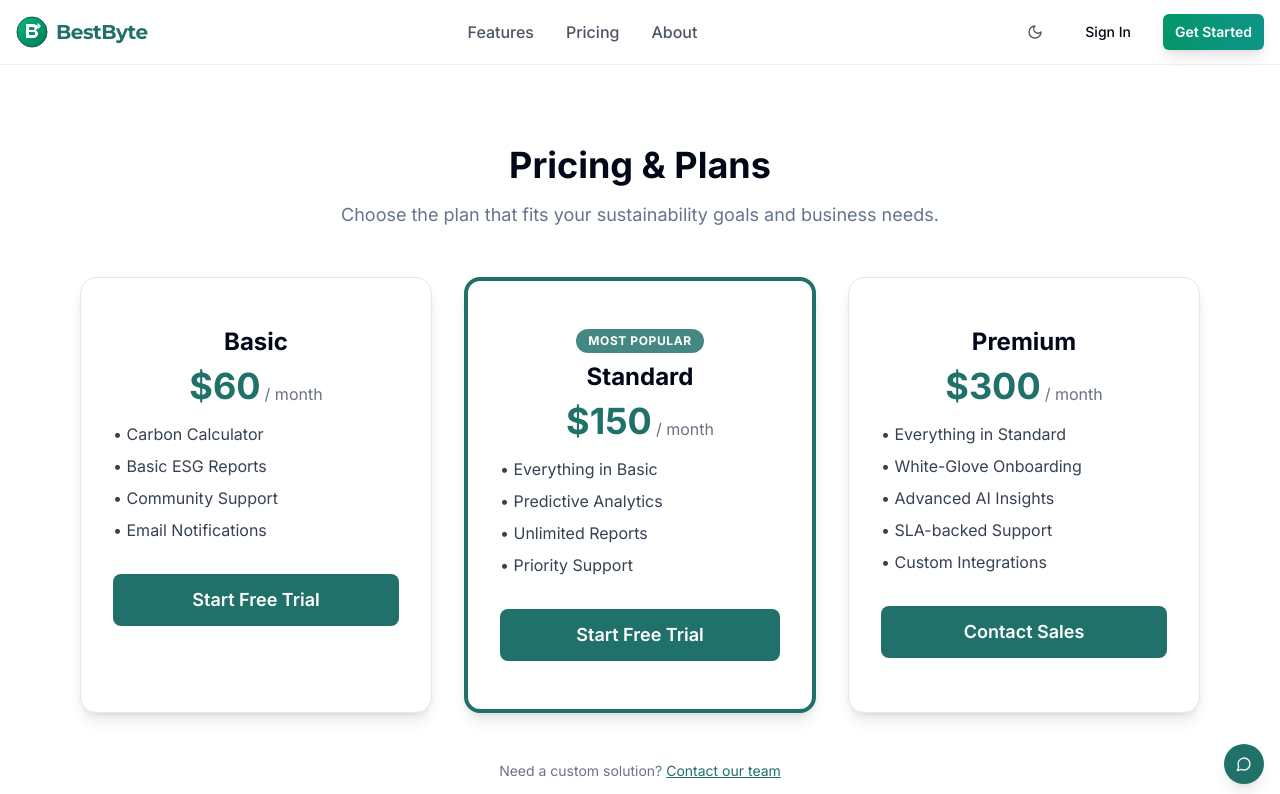
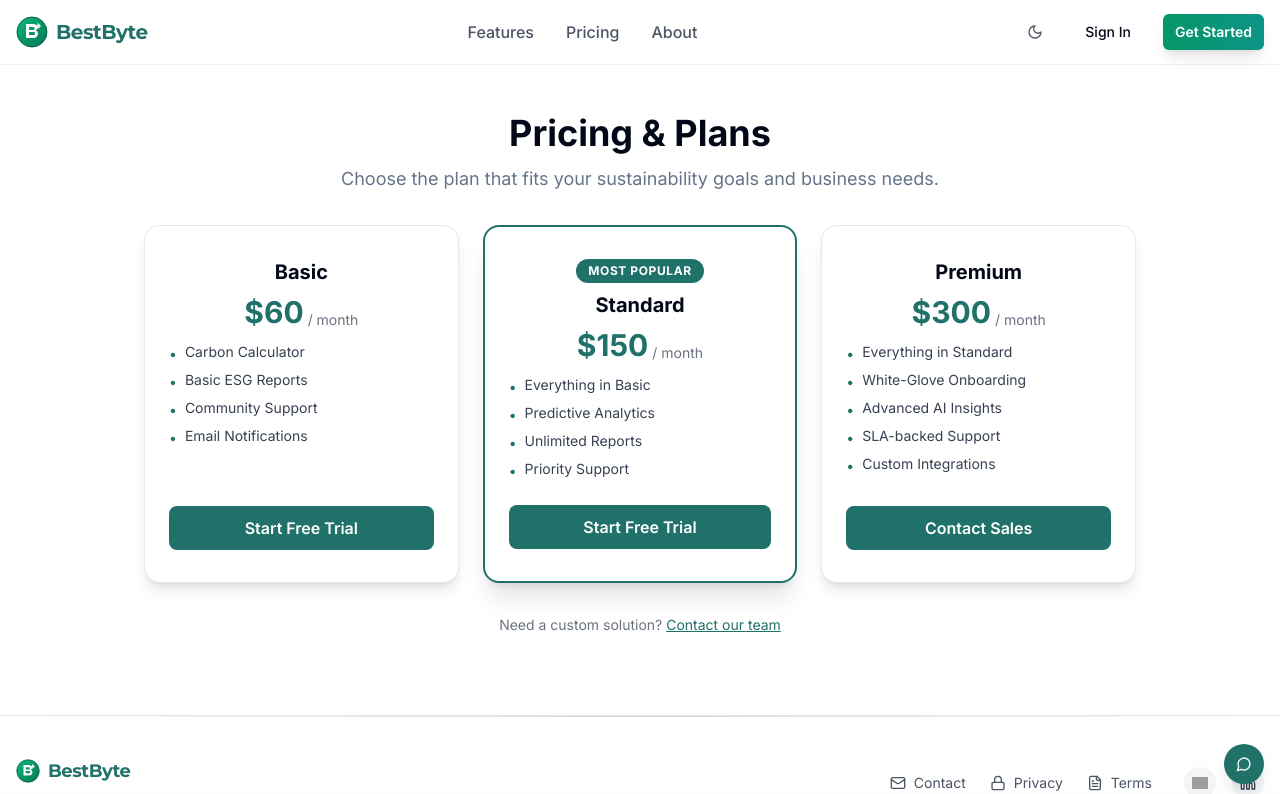
Before and after one commit to ChingizMammadov/bestbyte-esg-vision, a React (Vite) app: page /pricing in a window 1280 px wide. Shown: the top 794 px of the page. Built offline with nearby package versions, Linux system fonts and the light colour scheme; grey boxes are pictures that could not be loaded.

Commit message:
Refactor: Adjust pricing plan layout
Reduce the size of the pricing section and display plans in a single line.

```diff
--- a/src/pages/Pricing.tsx
+++ b/src/pages/Pricing.tsx
@@ -50,41 +50,44 @@ export default function Pricing() {
     <div className="flex flex-col min-h-screen bg-background font-sans">
       <Navbar />
       <main className="flex-1">
-        <section className="container py-12 md:py-20">
-          <h1 className="text-3xl md:text-4xl font-bold mb-4 text-center px-4">Pricing & Plans</h1>
-          <p className="mb-8 md:mb-12 text-base md:text-lg text-center text-muted-foreground px-4 max-w-3xl mx-auto">
+        <section className="container py-8 md:py-12">
+          <h1 className="text-3xl md:text-4xl font-bold mb-3 text-center px-4">Pricing & Plans</h1>
+          <p className="mb-6 md:mb-8 text-base md:text-lg text-center text-muted-foreground px-4 max-w-3xl mx-auto">
             Choose the plan that fits your sustainability goals and business needs.
           </p>
-          <div className="grid grid-cols-1 md:grid-cols-2 lg:grid-cols-3 gap-6 md:gap-8 max-w-6xl mx-auto px-4">
+          <div className="grid grid-cols-1 md:grid-cols-3 gap-4 md:gap-6 max-w-5xl mx-auto px-4">
             {plans.map((plan, idx) => (
               <div
                 key={plan.name}
-                className={`rounded-2xl border px-6 md:px-8 py-8 md:py-12 bg-white shadow-lg flex flex-col items-center transition hover:scale-105 duration-200 ${
-                  plan.popular ? "border-4 border-primary shadow-2xl" : ""
+                className={`rounded-2xl border px-4 md:px-6 py-6 md:py-8 bg-white shadow-lg flex flex-col items-center transition hover:scale-105 duration-200 ${
+                  plan.popular ? "border-2 border-primary shadow-xl" : ""
                 }`}
               >
                 {plan.popular && (
-                  <span className="mb-2 px-3 py-1 text-xs bg-primary text-white rounded-full uppercase tracking-wider font-bold animate-pulse">
+                  <span className="mb-2 px-3 py-1 text-xs bg-primary text-white rounded-full uppercase tracking-wider font-bold">
                     Most Popular
                   </span>
                 )}
-                <h2 className="text-xl md:text-2xl font-bold mb-2">{plan.name}</h2>
-                <div className="text-3xl md:text-4xl font-extrabold mb-4 text-primary flex items-end gap-1">
+                <h2 className="text-lg md:text-xl font-bold mb-2">{plan.name}</h2>
+                <div className="text-2xl md:text-3xl font-extrabold mb-3 text-primary flex items-end gap-1">
                   ${plan.price}
-                  <span className="text-sm md:text-base font-normal text-gray-500">/ {plan.period}</span>
+                  <span className="text-sm font-normal text-gray-500">/ {plan.period}</span>
                 </div>
-                <ul className="mb-6 md:mb-8 space-y-2 text-left w-full text-gray-700 text-sm md:text-base">
+                <ul className="mb-4 md:mb-6 space-y-1.5 text-left w-full text-gray-700 text-sm">
                   {plan.features.map((f, i) => (
-                    <li key={i}>• {f}</li>
+                    <li key={i} className="flex items-start">
+                      <span className="text-primary mr-2 mt-0.5">•</span>
+                      <span className="flex-1">{f}</span>
+                    </li>
                   ))}
                 </ul>
-                <button className="w-full px-6 md:px-8 py-3 rounded-lg bg-primary text-white font-semibold text-base md:text-lg hover:bg-emerald-700 transition">
+                <button className="w-full px-4 md:px-6 py-2.5 rounded-lg bg-primary text-white font-semibold text-sm md:text-base hover:bg-emerald-700 transition mt-auto">
                   {plan.cta}
                 </button>
               </div>
             ))}
           </div>
-          <p className="mt-8 md:mt-12 text-center text-gray-500 text-sm px-4">
+          <p className="mt-6 md:mt-8 text-center text-gray-500 text-sm px-4">
             Need a custom solution? <a href="mailto:hello@bestbyte.com" className="text-primary underline">Contact our team</a>
           </p>
         </section>
```
